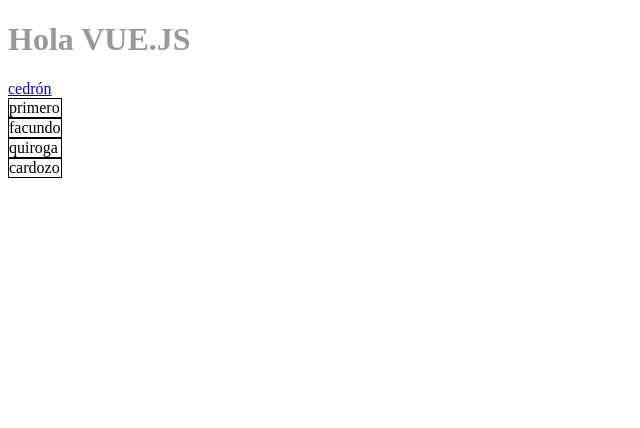
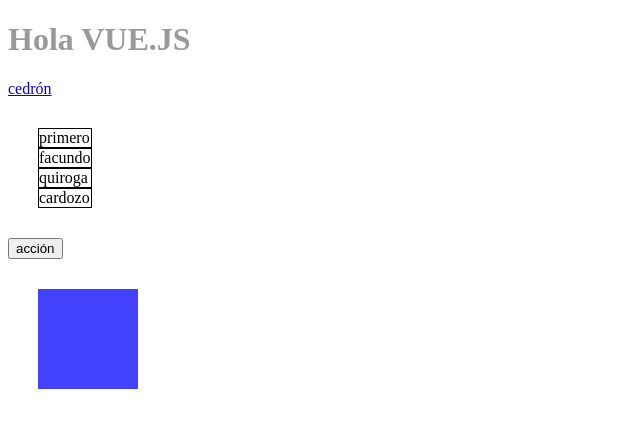
Before and after one commit to gonwms/vue-mini, a plain HTML site: page index.html in a window 1280 px wide. Shown: the whole page, without its empty margins (0-640 px from the left). Drawn offline with nearby package versions, Linux system fonts and the light colour scheme.

Commit message:
v-if v-om

```diff
--- a/index.html
+++ b/index.html
@@ -12,10 +12,16 @@
 	<div id="app">
 
 		<h1 v-bind:style=style>{{texto}} {{upper('vue.js')}}</h1>
+
 		<a v-bind:href=myLink v-on:click=clickHandler>cedrón</a>
+
 		<table cellpadding=0 cellspacing=0>
 			<tr v-for="item in lista"><td>{{item}}</td></tr>
 		</table>
+
+		<button v-on:click=colorChanger>acción</button>
+
+		<div class="square" v-if="redat"></div>
 	</div>
 
 	<script src="script.js"></script>
--- a/script.js
+++ b/script.js
@@ -5,7 +5,8 @@
 	  texto:'Hola',
 	  style:"color: #999",
 	  myLink:'http://wwww.vue.com',
-	  lista:['primero', 'facundo', 'quiroga', 'cardozo']
+	  lista:['primero', 'facundo', 'quiroga', 'cardozo'],
+	  redat: true,
 	},
 	methods:{
 		upper:function(str){
@@ -15,7 +16,9 @@
 			event.preventDefault();
 			console.log(this);
 			console.log(event.target);
-
+		},
+		colorChanger: function(){
+			 return this.redat = !this.redat
 		}
 	}
   });
--- a/style.css
+++ b/style.css
@@ -1,5 +1,13 @@
 td{
 	border: 1px solid black;
-	/* padding:30px */
-
 }
+table{
+	margin:30px
+}
+.square{
+	display: block;
+	height: 100px;
+	width: 100px;
+	background: #4343ff !important;
+	margin:30px
+}
```
